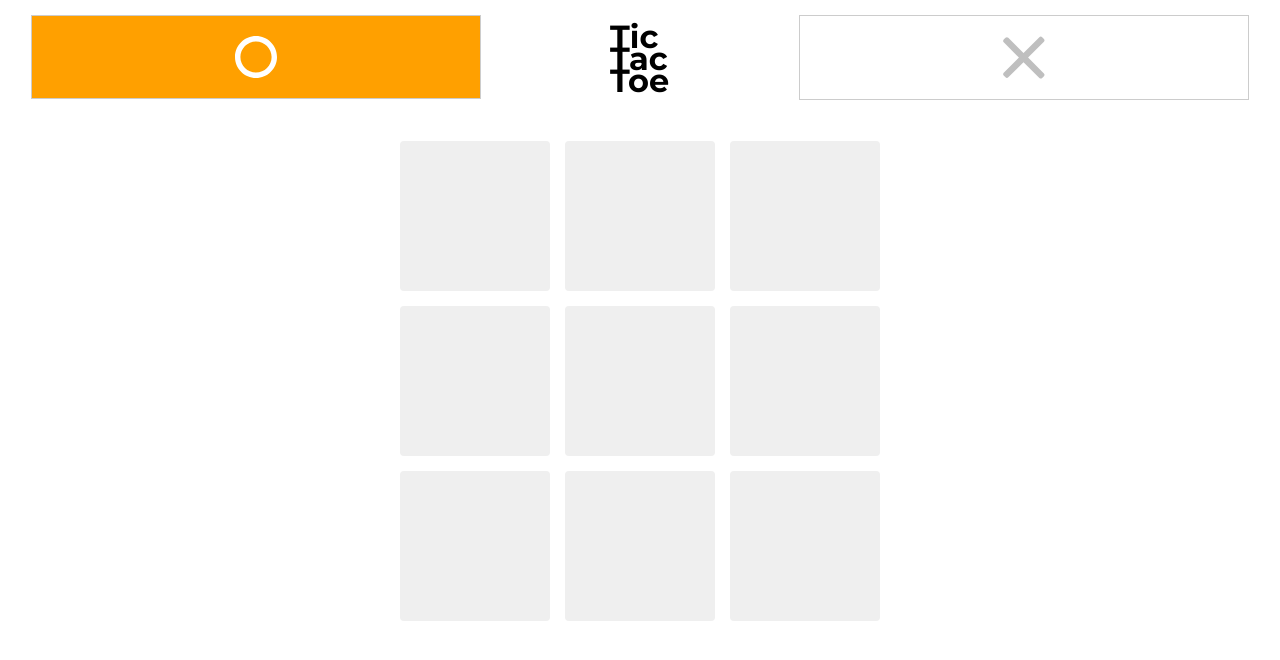
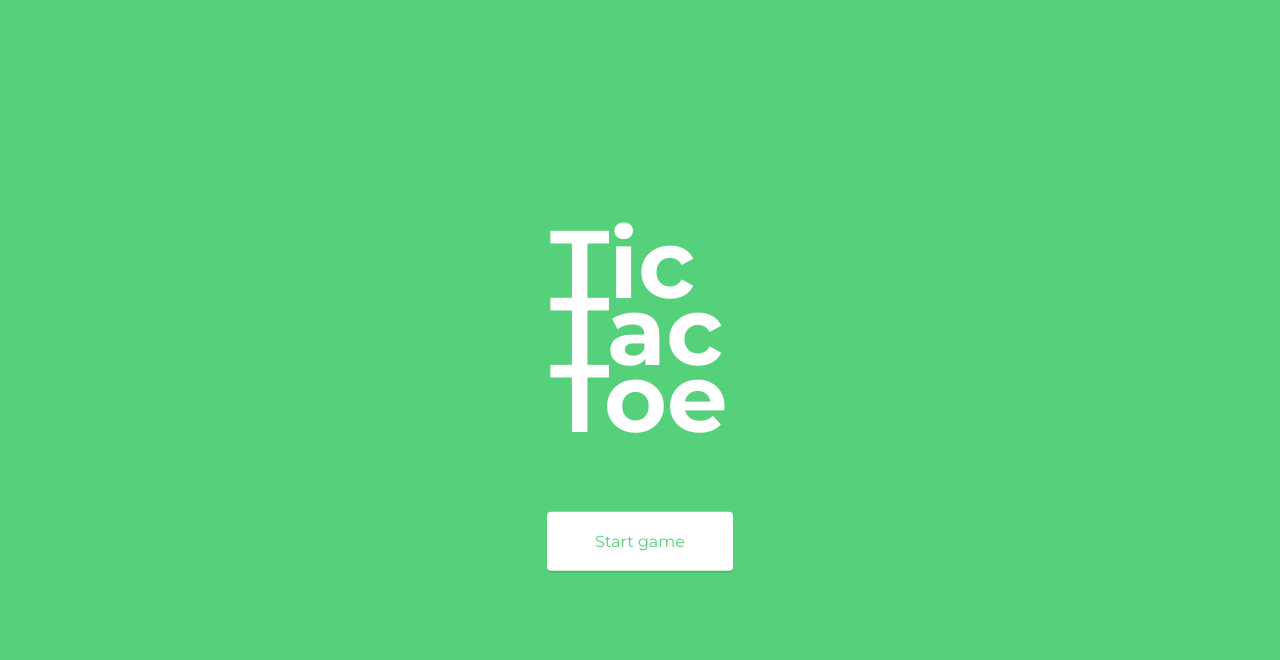
Before and after one commit to tylerwp/tic-tac-toe, a plain HTML site: page index.html in a window 1280 px wide. Drawn offline with nearby package versions, Linux system fonts and the light colour scheme.

Commit message:
setup start view

```diff
--- a/index.html
+++ b/index.html
@@ -1,5 +1,6 @@
 <!DOCTYPE html>
 <html lang="en">
+
 <head>
   <meta charset="UTF-8">
   <title>Tic Tac Toe</title>
@@ -7,16 +8,41 @@
   <link rel="stylesheet" href="css/normalize.css">
   <link rel="stylesheet" href="css/style.css">
 </head>
+
 <body>
+  <div class="screen screen-start" id="start">
+    <header>
+      <h1>Tic Tac Toe</h1>
+      <a href="#" class="button">Start game</a>
+    </header>
+  </div>
   <div class="board" id="board">
     <header>
       <h1>Tic Tac Toe</h1>
       <ul>
         <li class="players" id="player1">
-        <svg xmlns="http://www.w3.org/2000/svg" width="42" height="42" viewBox="0 0 42 42" version="1.1"><g stroke="none" stroke-width="1" fill="none" fill-rule="evenodd"><g transform="translate(-200.000000, -60.000000)" fill="#000000"><g transform="translate(200.000000, 60.000000)"><path d="M21 36.6L21 36.6C29.6 36.6 36.6 29.6 36.6 21 36.6 12.4 29.6 5.4 21 5.4 12.4 5.4 5.4 12.4 5.4 21 5.4 29.6 12.4 36.6 21 36.6L21 36.6ZM21 42L21 42C9.4 42 0 32.6 0 21 0 9.4 9.4 0 21 0 32.6 0 42 9.4 42 21 42 32.6 32.6 42 21 42L21 42Z"/></g></g></g></svg>
+          <svg xmlns="http://www.w3.org/2000/svg" width="42" height="42" viewBox="0 0 42 42" version="1.1">
+            <g stroke="none" stroke-width="1" fill="none" fill-rule="evenodd">
+              <g transform="translate(-200.000000, -60.000000)" fill="#000000">
+                <g transform="translate(200.000000, 60.000000)">
+                  <path d="M21 36.6L21 36.6C29.6 36.6 36.6 29.6 36.6 21 36.6 12.4 29.6 5.4 21 5.4 12.4 5.4 5.4 12.4 5.4 21 5.4 29.6 12.4 36.6 21 36.6L21 36.6ZM21 42L21 42C9.4 42 0 32.6 0 21 0 9.4 9.4 0 21 0 32.6 0 42 9.4 42 21 42 32.6 32.6 42 21 42L21 42Z"
+                  />
+                </g>
+              </g>
+            </g>
+          </svg>
         </li>
         <li class="players" id="player2">
-        <svg xmlns="http://www.w3.org/2000/svg" width="42" height="43" viewBox="0 0 42 43" version="1.1"><g stroke="none" stroke-width="1" fill="none" fill-rule="evenodd"><g transform="translate(-718.000000, -60.000000)" fill="#000000"><g transform="translate(739.500000, 81.500000) rotate(-45.000000) translate(-739.500000, -81.500000) translate(712.000000, 54.000000)"><path d="M30 30.1L30 52.5C30 53.6 29.1 54.5 28 54.5L25.5 54.5C24.4 54.5 23.5 53.6 23.5 52.5L23.5 30.1 2 30.1C0.9 30.1 0 29.2 0 28.1L0 25.6C0 24.5 0.9 23.6 2 23.6L23.5 23.6 23.5 2.1C23.5 1 24.4 0.1 25.5 0.1L28 0.1C29.1 0.1 30 1 30 2.1L30 23.6 52.4 23.6C53.5 23.6 54.4 24.5 54.4 25.6L54.4 28.1C54.4 29.2 53.5 30.1 52.4 30.1L30 30.1Z"/></g></g></g></svg>
+          <svg xmlns="http://www.w3.org/2000/svg" width="42" height="43" viewBox="0 0 42 43" version="1.1">
+            <g stroke="none" stroke-width="1" fill="none" fill-rule="evenodd">
+              <g transform="translate(-718.000000, -60.000000)" fill="#000000">
+                <g transform="translate(739.500000, 81.500000) rotate(-45.000000) translate(-739.500000, -81.500000) translate(712.000000, 54.000000)">
+                  <path d="M30 30.1L30 52.5C30 53.6 29.1 54.5 28 54.5L25.5 54.5C24.4 54.5 23.5 53.6 23.5 52.5L23.5 30.1 2 30.1C0.9 30.1 0 29.2 0 28.1L0 25.6C0 24.5 0.9 23.6 2 23.6L23.5 23.6 23.5 2.1C23.5 1 24.4 0.1 25.5 0.1L28 0.1C29.1 0.1 30 1 30 2.1L30 23.6 52.4 23.6C53.5 23.6 54.4 24.5 54.4 25.6L54.4 28.1C54.4 29.2 53.5 30.1 52.4 30.1L30 30.1Z"
+                  />
+                </g>
+              </g>
+            </g>
+          </svg>
         </li>
       </ul>
     </header>
@@ -39,7 +65,9 @@
       <a href="#" class="button">New game</a>
     </header>
   </div>
-<script   src="https://code.jquery.com/jquery-3.1.0.min.js"   integrity="sha256-cCueBR6CsyA4/9szpPfrX3s49M9vUU5BgtiJj06wt/s="   crossorigin="anonymous"></script>
+  <script src="https://code.jquery.com/jquery-3.1.0.min.js" integrity="sha256-cCueBR6CsyA4/9szpPfrX3s49M9vUU5BgtiJj06wt/s="
+    crossorigin="anonymous"></script>
   <script src="js/TTTapp.js" type="text/javascript"></script>
 </body>
+
 </html>
--- a/js/TTTapp.js
+++ b/js/TTTapp.js
@@ -69,9 +69,19 @@ var tttGame = new TicTacToeGame();
 var P1 = new tttPlayers("Tyler");
 var P2 = new tttPlayers("Jennifer");//*** if P2 player name = NoobRobo then apply AI
 
+// hide game board view
+$('#board').hide();
+// ready player one
 $('#player1').toggleClass('active');
+// hide finish view
+$('#finish').hide();
 
-$('#finish').hide();
+//start button click event to trigger board view
+$("#start .button").on("click",function(){
+    $("#start").hide();
+    $('#board').show();
+});
+
 
 $(".boxes li").on("click",function(){
     console.log($(this).index());
```
Lines whose indentation alone changed are shown as unchanged.
